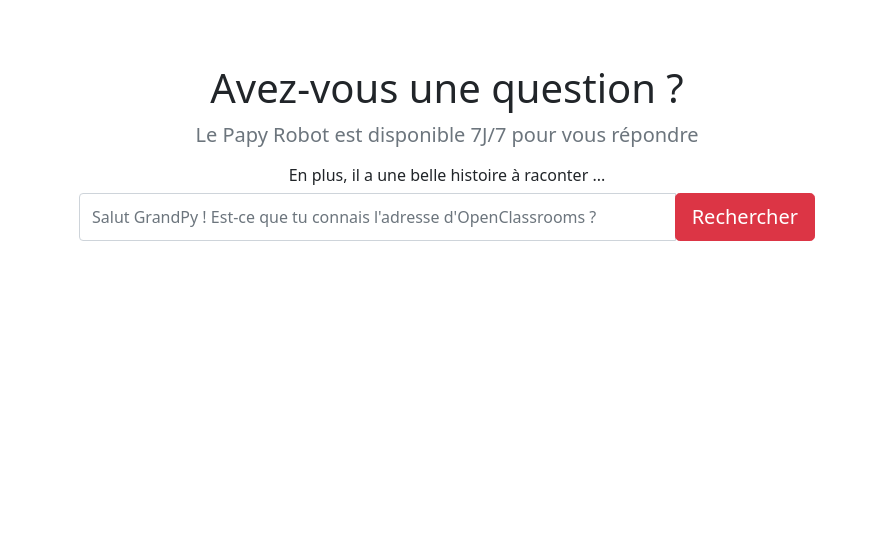
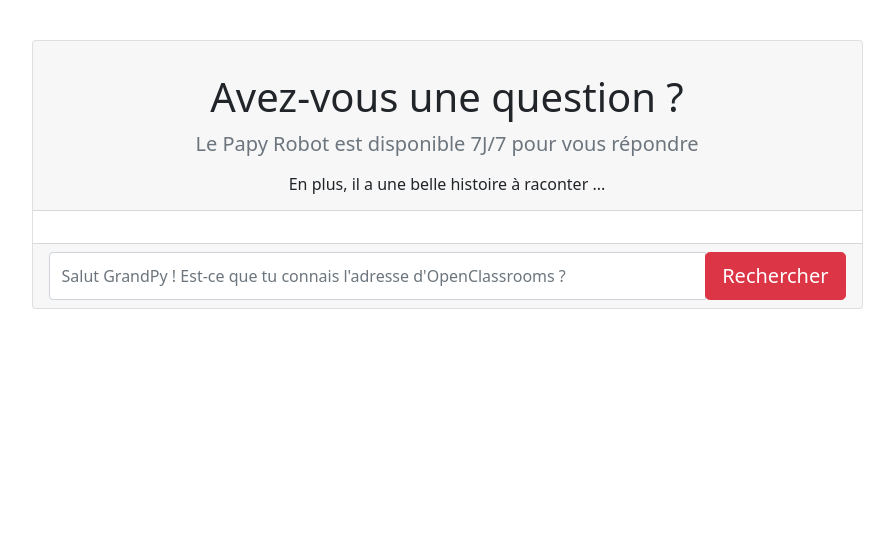
Before and after one commit to souleymanediallo/projet-7-GrandPy, a Flask app: page / in a window 1280 px wide. Shown: the part 56-605 px from the top of the page, without its empty margins (193-1087 px from the left). Run offline with Flask 2, Linux system fonts and the light colour scheme; some libraries are stand-ins or nearby versions.

Commit message:
update frontend

```diff
--- a/app/templates/index.html
+++ b/app/templates/index.html
@@ -3,11 +3,20 @@
 {% block content %}
     <section class="py-5 text-center container">
         <div class="row py-lg-5">
-            <div class="col-lg-8 mx-auto">
+            <div class="col-lg-9 mx-auto">
+
+
+                <!--form -->
+                <div class="card">
+                    <div class="card-header">
                         <h1 class="fw-light mt-4">Avez-vous une question ?</h1>
                         <p class="lead text-muted">Le Papy Robot est disponible 7J/7 pour vous répondre</p>
                         <h2 class="h6">En plus, il a une belle histoire à raconter ...</h2>
-                <!--form -->
+                    </div>
+                    <div class="card-body">
+
+                    </div>
+                    <div class="card-footer">
                         <form class="form-row">
                             <div class="input-group">
                                 <input type="text" class="form-control" placeholder="Salut GrandPy ! Est-ce que tu connais l'adresse d'OpenClassrooms ?" />
@@ -16,5 +25,7 @@
                         </form>
                     </div>
                 </div>
+            </div>
+        </div>
     </section>
 {% endblock %}
```
Lines whose indentation alone changed are shown as unchanged.
